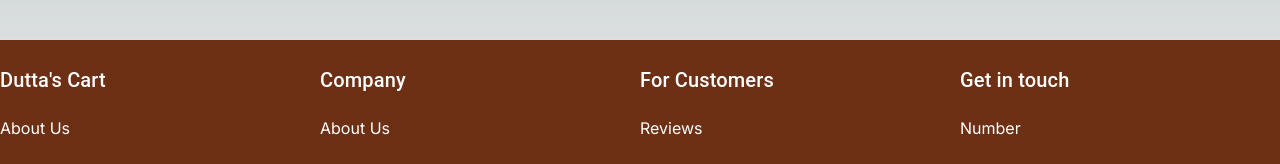
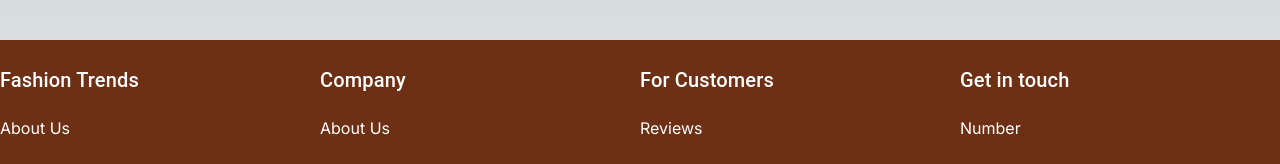
Before and after one commit to poulami1111/fashion_trends, a Next.js app: page /Footer in a window 1280 px wide. Shown: the top 164 px of the page. Built offline with nearby package versions, Linux system fonts and the light colour scheme.

Commit message:
add footer

```diff
--- a/src/app/Footer/page.tsx
+++ b/src/app/Footer/page.tsx
@@ -10,7 +10,7 @@ const Footer: React.FC = () => {
                 className="bg-[#ffc234] text-white mt-10 text-left"
             >
                 <Grid item xs={12} sm={6} md={3}>
-                    <Typography className="pb-5" variant="h6">Dutta's Cart</Typography>
+                    <Typography className="pb-5" variant="h6">Fashion Trends</Typography>
                     <div>
                         <button className="pb-5">About Us</button>
                     </div>
```
